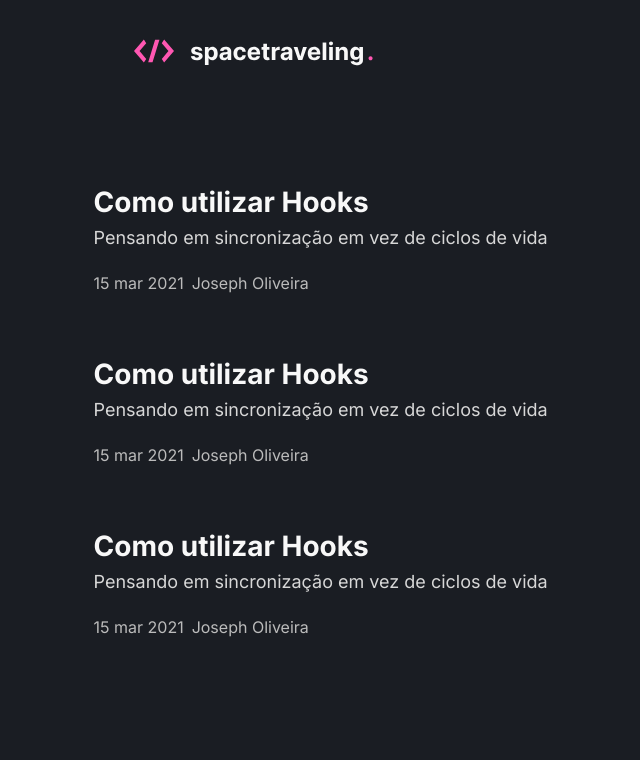
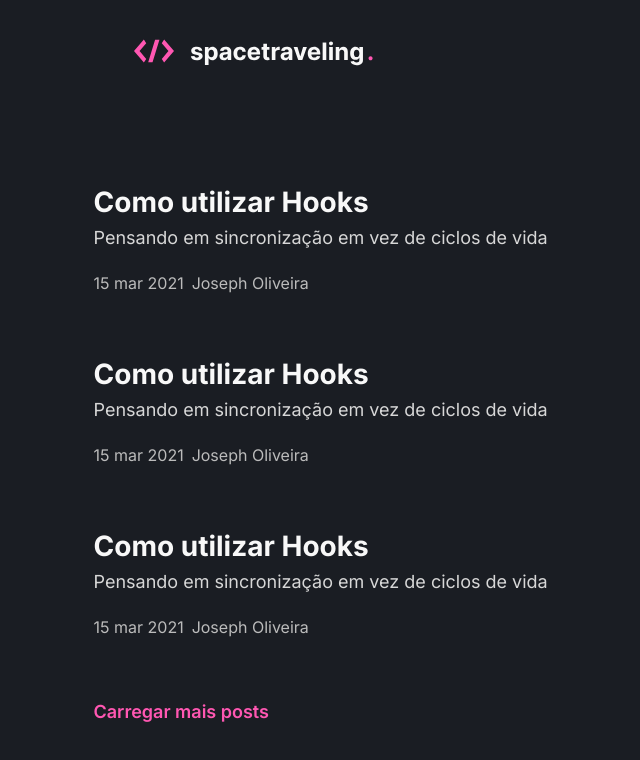
Before and after one commit to elvesbd/desafio-criando-uma-aplicacao-do-zero, a Next.js app: page / in a window 1280 px wide. Shown: the top 760 px of the page, without its empty margins (186-826 px from the left). Built offline with nearby package versions, Linux system fonts and the light colour scheme.

Commit message:
create styles and added .env

```diff
--- a/src/pages/home.module.scss
+++ b/src/pages/home.module.scss
@@ -22,6 +22,11 @@
     font-size: 1.75rem;
     font-weight: 700;
     line-height: 2.125rem;
+    transition: color 0.2s;
+
+    &:hover {
+      color: var(--highlight);
+    }
   }
 
   p {
@@ -29,6 +34,16 @@
     font-size: 1.125rem;
     line-height: 1.375rem;
     color: var(--body);
+  }
+
+  button {
+    border: 0;
+    background: transparent;
+    color: var(--highlight);
+    font-size: 1.125rem;
+    font-weight: 600;
+    line-height: 1.3625rem;
+    margin: 4rem 0 5rem 0;
   }
 }
 
--- a/src/pages/index.tsx
+++ b/src/pages/index.tsx
@@ -78,6 +78,8 @@ export default function Home() {
               </div>
             </div>
           </a>
+
+          <button type="button">Carregar mais posts</button>
         </div>
       </main>
     </>
--- a/src/pages/post/[slug].tsx
+++ b/src/pages/post/[slug].tsx
@@ -33,6 +33,7 @@ export default function Post() {
       <Head>
         <title>Posts | spacetraveling</title>
       </Head>
+      <h1>Posts</h1>
     </>
   );
 }
```
Also changed, not shown: public/images/banner.png (added), 1 other file (tests, documents, lock files or other folders).
